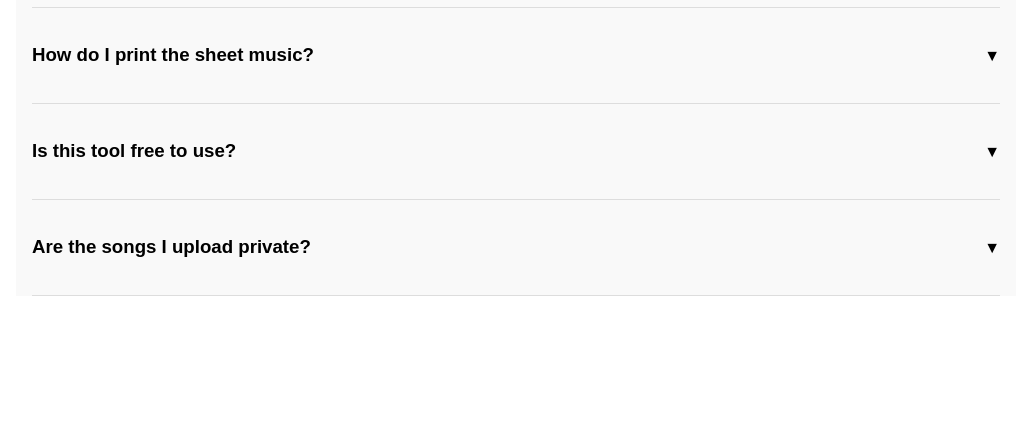
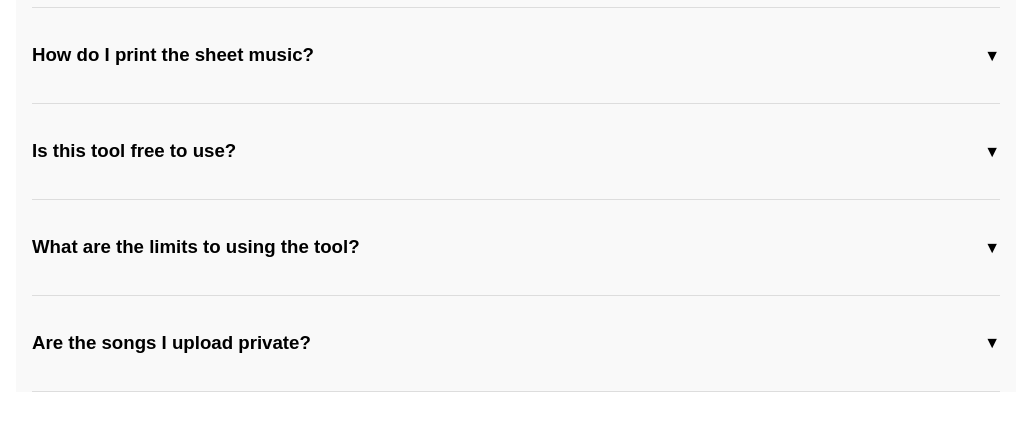
Before and after one commit to jake-kirsch/colormusic-render-tool, a Python web app: template app/templates/pages/faq.html in a window 1280 px wide. Shown: the part 836-1260 px from the top of the page, without its empty margins (124-1152 px from the left). Before the commit the page ends 1132 px from the top, so only its background shows below. Run offline with Jinja, Linux system fonts and the light colour scheme; the template is opened without the code that fills it, so the values that code supplies are empty.

Commit message:
Proto - Cloud Run Render Service (cont.)

```diff
--- a/app-frontend/templates/pages/faq.html
+++ b/app-frontend/templates/pages/faq.html
@@ -9,7 +9,7 @@
         <span class="arrow">▼</span>
       </div>
       <div class="faq-answer">
-        <p>After you click “Render,” the color notation appears below on the webpage. A button labeled “Download All as ZIP” also appears for you to download the rendered notation to your local device. The ZIP folder contains both black-and-white and colorized versions of each song page.</p>
+        <p>After you click “Render,” the first page of the color notation appears below on the webpage. A button labeled “Download Full PDF” also appears for you to download the rendered notation to your local device.</p>
       </div>
     </div>
 
@@ -97,7 +97,7 @@
           <span class="arrow">▼</span>
         </div>
         <div class="faq-answer">
-            <p>As a collaborative project with Mike George, this ColorMusic Notation Tool was created by <strong><a href="https://www.linkedin.com/in/jake-kirsch-dataeng" target="_blank" rel="noopener noreferrer" style="color: black; text-decoration: none;">Jake Kirsch</a></strong> using Python (FastAPI) and JavaScript for development, Render for web hosting, and Google Cloud Storage for file storage. He is a data engineer based in Atlanta.</p>
+            <p>As a collaborative project with Mike George, this ColorMusic Notation Tool was created by <strong><a href="https://www.linkedin.com/in/jake-kirsch-dataeng" target="_blank" rel="noopener noreferrer" style="color: black; text-decoration: none;">Jake Kirsch</a></strong> using FastAPI/JavaScript for front end, Render for web hosting, Google Cloud Run for rendering/PDF generation, and Google Cloud Storage for file storage. He is a data engineer based in Atlanta.</p>
         </div>
     </div>
 
@@ -121,7 +121,7 @@
           <span class="arrow">▼</span>
         </div>
         <div class="faq-answer">
-            <p>Click the “Download All as ZIP” button, then print each colorized page using your printer dialog box. You may need to adjust the print size settings to fit the sheet music within the dimensions of your pages.</p>
+            <p>Click the “Download Full PDF” button to download the score locally and use your app of choice to print. You may need to adjust the print size settings to fit the sheet music within the dimensions of your pages.</p>
         </div>
     </div>
 
@@ -140,6 +140,18 @@
     </div>
 
     <div class="faq">
+      <div class="faq-question">
+        <p dir="ltr" style="line-height: 1.656;">
+            <span style="color: #000000; font-family: Arial; font-size: 13.999999999999998pt; font-weight: 700; vertical-align: baseline;">What are the limits to using the tool?</span>
+        </p>
+        <span class="arrow">▼</span>
+      </div>
+      <div class="faq-answer">
+        <p>Users are limited to 3 renderings / min and [TBD] renderings / day.  Renderings are limited to 6-pages each.</p>
+      </div>
+    </div>
+
+    <div class="faq">
         <div class="faq-question">
           <p dir="ltr" style="line-height: 1.656;">
               <span style="color: #000000; font-family: Arial; font-size: 13.999999999999998pt; font-weight: 700; vertical-align: baseline;">Are the songs I upload private?</span>
@@ -147,7 +159,7 @@
           <span class="arrow">▼</span>
         </div>
         <div class="faq-answer">
-            <p>All files are temporarily stored in a private bucket in Google Cloud Storage with max lifetime of approximately 1-day.<p>
+            <p>All files are temporarily stored in a private bucket in Google Cloud Storage with max lifetime of approximately 1-day.  Aggregated score metadata will be saved for analysis.<p>
         </div>
     </div>
 
```
Also changed, not shown: render-service/app/renderer.py (+6 -4 lines).
